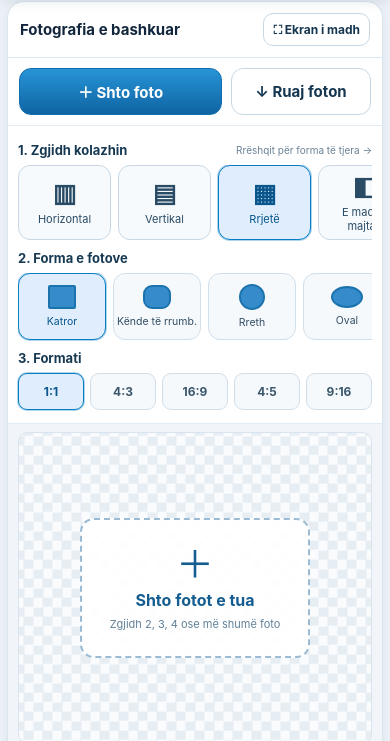
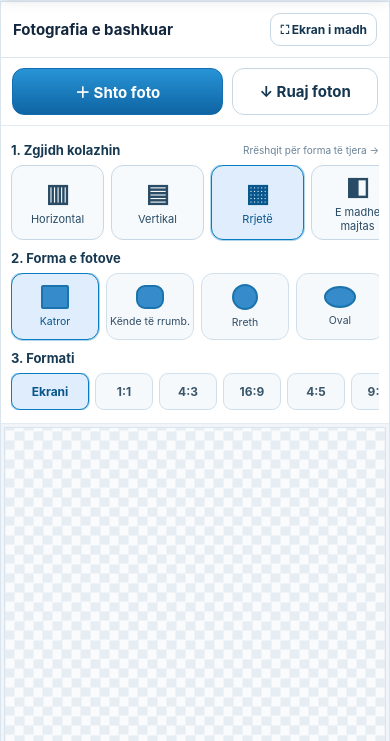
Before and after one commit to w8rsjfn7dz-alt/w8rsjfn7dz-alt.github.io, a plain HTML site: page iliri-foto/index.html in a window 390 px wide. Shown: the part 66-807 px from the top of the page. Drawn offline with Linux system fonts and the light colour scheme.

Commit message:
ILIRI FOTO: use phone screen size for collage workspace

```diff
--- a/iliri-foto/index.html
+++ b/iliri-foto/index.html
@@ -81,6 +81,17 @@ canvas{box-shadow:0 3px 11px #1939543b;border-radius:2px}
  .fast-title{margin-top:7px}
 }
 @media(max-width:370px){.quickbar .btn{font-size:13px}.zoomrow label{min-width:75px}.brand small{font-size:9px}.head h1{font-size:14px}}
+/* Hapësira e kolazhit zë gjithë ekranin e telefonit; formatet e tjera ruhen. */
+@media(max-width:850px){
+ #editor{margin-inline:-7px;border-radius:0}
+ #editor .stagewrap{padding:3px}
+ #editor .stage{height:100svh;min-height:0;border-radius:0}
+ #editor .ratios{display:flex;overflow-x:auto;gap:6px}
+ #editor .ratios button{flex:1 0 58px;min-width:58px}
+ #editor .ratios button[data-aspect="screen"]{flex-basis:78px}
+ #editor.full{margin:0}
+ #editor.full .stage{height:auto;flex:1;min-height:0}
+}
 .full .stagewrap{flex:1;min-height:0;display:flex;flex-direction:column}
 .full .stage{height:auto;flex:1;min-height:0}
 .full .fastcontrols,.full .quickbar,.full .strip,.full>.head:nth-last-child(2){display:none}
@@ -114,7 +125,7 @@ canvas{box-shadow:0 3px 11px #1939543b;border-radius:2px}
  </div></div>
  <div class="fast-title"><strong>3. Formati</strong></div>
  <div class="ratios" id="ratios">
- <button type="button" data-aspect="1:1" class="on">1:1</button>
+ <button type="button" data-aspect="screen" class="on">Ekrani</button><button type="button" data-aspect="1:1">1:1</button>
  <button type="button" data-aspect="4:3">4:3</button>
  <button type="button" data-aspect="16:9">16:9</button>
  <button type="button" data-aspect="4:5">4:5</button>
@@ -130,7 +141,7 @@ canvas{box-shadow:0 3px 11px #1939543b;border-radius:2px}
 <section class="panel content"><h2>Rregullime të tjera</h2>
 
 <div class="field"><label for="aspect">Formati i fotografisë</label><select id="aspect">
-<option value="1:1">Katror 1:1</option><option value="3:2">Horizontal 3:2</option><option value="4:3">Horizontal 4:3</option><option value="16:9">Horizontal 16:9</option><option value="2:3">Vertikal 2:3</option><option value="4:5">Vertikal 4:5</option><option value="9:16">Vertikal 9:16</option><option value="210:297">A4 vertikal</option><option value="297:210">A4 horizontal</option>
+<option value="screen" selected>Sa ekrani (automatik)</option><option value="1:1">Katror 1:1</option><option value="3:2">Horizontal 3:2</option><option value="4:3">Horizontal 4:3</option><option value="16:9">Horizontal 16:9</option><option value="2:3">Vertikal 2:3</option><option value="4:5">Vertikal 4:5</option><option value="9:16">Vertikal 9:16</option><option value="210:297">A4 vertikal</option><option value="297:210">A4 horizontal</option>
 </select></div>
 <div class="field"><label for="gap">Hapësira ndërmjet fotove</label><div class="range"><input id="gap" type="range" min="0" max="60" value="8"><output id="gapValue">8</output></div></div>
 <div class="field"><label for="bg">Ngjyra e sfondit / kornizës</label><input id="bg" type="color" value="#ffffff" style="width:100%;height:42px;border:1px solid #c9d9e6;border-radius:9px"></div>
@@ -151,10 +162,10 @@ canvas{box-shadow:0 3px 11px #1939543b;border-radius:2px}
 </div></main><footer>ILIRI FOTO • Falas • Pa reklama • Pa regjistrim</footer>
 <script>
 (()=>{
-"use strict";const $=s=>document.getElementById(s), S={photos:[],sel:-1,layout:"grid",shape:"rect",aspect:"1:1",gap:8,bg:"#ffffff",view:100,drag:null};
+"use strict";const $=s=>document.getElementById(s), S={photos:[],sel:-1,layout:"grid",shape:"rect",aspect:"screen",gap:8,bg:"#ffffff",view:100,drag:null};
 const cv=$("canvas"),ctx=cv.getContext("2d",{alpha:false});let boxesNow=[];
 function msg(t,error){$("status").textContent=t;$("status").style.color=error?"#ba2b2b":"#167347"}
-function aspect(){let t=S.aspect.split(":").map(Number);return t[0]/t[1]}
+function aspect(){if(S.aspect==="screen")return window.innerWidth/Math.max(1,window.innerHeight);let t=S.aspect.split(":").map(Number);return t[0]/t[1]}
 function dim(){let r=aspect(),long=Number($("size").value),w=r>=1?long:Math.round(long*r),h=r>=1?Math.round(long/r):long;
 let ww=Number($("customW").value),hh=Number($("customH").value);
 if(ww>0&&hh>0){w=ww;h=hh}else if(ww>0){w=ww;h=Math.round(w/r)}else if(hh>0){h=hh;w=Math.round(h*r)}
@@ -198,7 +209,7 @@ function paint(c,w,h,outline){
  }return b}
 function render(){
  let r=aspect(),w=r>=1?1400:Math.round(1400*r),h=r>=1?Math.round(1400/r):1400;
- cv.width=w;cv.height=h;boxesNow=paint(ctx,w,h,true);const st=$("stage"),padding=22,fitW=Math.max(80,Math.min(st.clientWidth-padding,(st.clientHeight-padding)*(w/h)));
+ cv.width=w;cv.height=h;boxesNow=paint(ctx,w,h,true);const st=$("stage"),padding=window.innerWidth<=850?6:22,fitW=Math.max(80,Math.min(st.clientWidth-padding,(st.clientHeight-padding)*(w/h)));
  cv.style.display=S.photos.length?"block":"none";
  $("emptyAdd").style.display=S.photos.length?"none":"flex";
  cv.style.width=(fitW*S.view/100)+"px";cv.style.height="auto";$("viewVal").textContent=S.view+"%"}
```
